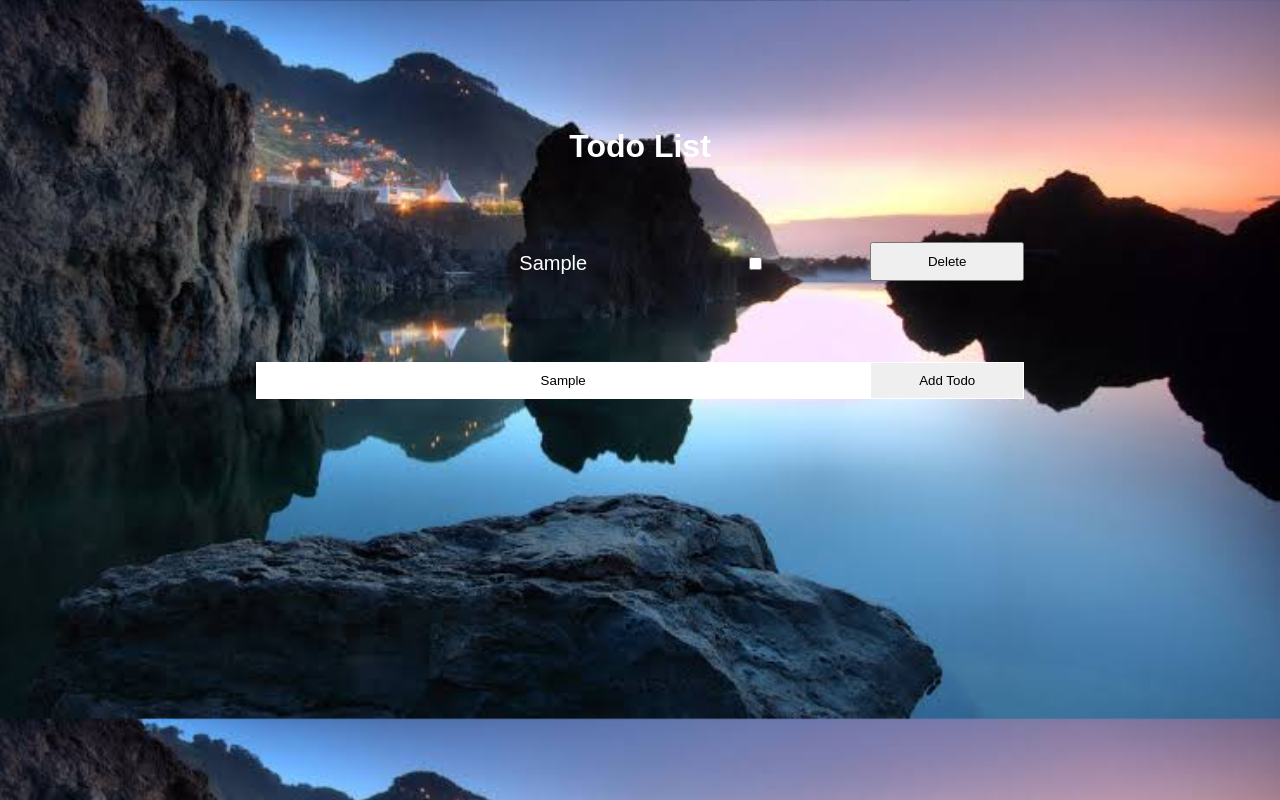
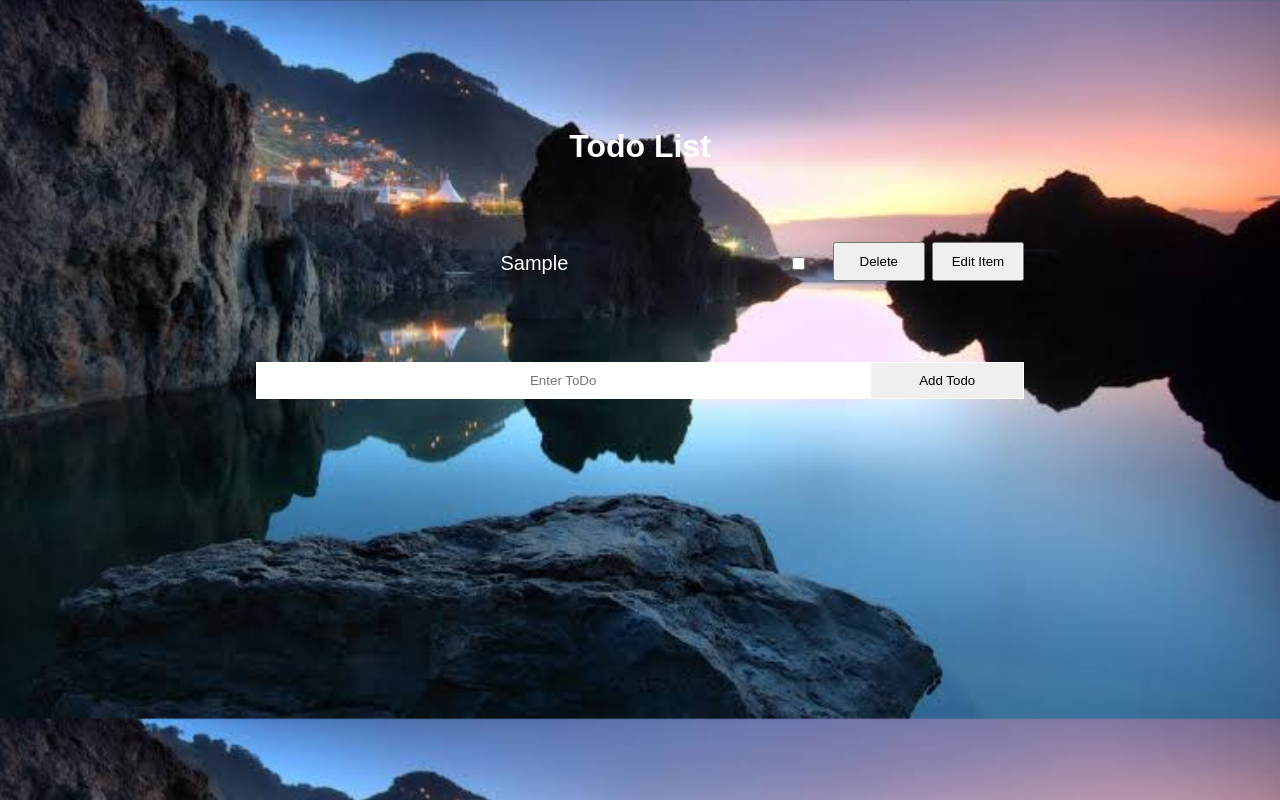
Before and after one commit to ShehabGamal/to-do-list, a React (Create React App) app: page / in a window 1280 px wide. Both pictures are taken after typing "Sample" into the empty fields and a click on the input "Add Todo". Built offline with nearby package versions, Linux system fonts and the light colour scheme.

Commit message:
Fixed Two Bugs of submiting white space & erase content in input after submit

```diff
--- a/src/Components/AddItem/AddItem.js
+++ b/src/Components/AddItem/AddItem.js
@@ -4,16 +4,20 @@ import "./AddItem.css";
 class AddItem extends Component {
   handleSubmit = (e) => {
     e.preventDefault();
-    if (e.target.ToDo.value !== "") {
+    let ayhaga = false;
+    var letterNumber = /^[^\s]+(\s+[^\s]+)*$/;
+    ayhaga = e.target.ToDo.value.match(letterNumber) ? true : false;
+    if (ayhaga) {
       this.props.addItem({ ToDo: e.target.ToDo.value });
     }
+    document.getElementById("ToDo").value = "";
   };
   render() {
     return (
       <div>
         <form onSubmit={this.handleSubmit}>
-          <input type="text" placeholder="Enter ToDo" id="ToDo" />
-          <input type="submit" value="Add Todo" />
+          <input type="text" placeholder="Enter ToDo" id="ToDo" required />
+          <input type="submit" id="ToDo2" value="Add Todo" />
         </form>
       </div>
     );
--- a/src/Components/Items/Items.js
+++ b/src/Components/Items/Items.js
@@ -2,7 +2,7 @@ import React from "react";
 import "./Items.css";
 import Button from "../Button/index.jsx";
 const Items = (props) => {
-  const { items, deleteItem, setUpdate, markAsComplete } = props;
+  const { items, deleteItem, markAsComplete } = props;
   const ListItems = items.map((item) => {
     return (
       <div key={item.id}>
@@ -12,9 +12,6 @@ const Items = (props) => {
           style={{ textDecoration: item.isComplete && "line-through" }}
           id={item.id}
           value={item.ToDo}
-          onChange={(e) => {
-            setUpdate(e.target.value, item.id);
-          }}
         />
         <input
           type="checkbox"
@@ -23,6 +20,9 @@ const Items = (props) => {
           }}
           className="check"
         />
+        <button type="button" value="Edit" className="Edit2">
+          Edit Item
+        </button>
         <Button
           type="button"
           onClick={() => deleteItem(item.id)}
@@ -33,6 +33,7 @@ const Items = (props) => {
       </div>
     );
   });
+
   return (
     <div className="ListItems">
       <div>{ListItems}</div>
--- a/src/index.css
+++ b/src/index.css
@@ -1,63 +1,66 @@
-*{
-  box-sizing:border-box;
+* {
+  box-sizing: border-box;
 }
-body{
-  margin:0;
-  padding:0;
-  font-family:sans-serif;
+body {
+  margin: 0;
+  padding: 0;
+  font-family: sans-serif;
   background-image: url("../src/image1.jpg");
   background-size: 100%;
-  color:#fff;
-
+  color: #fff;
 }
-.center{
-  text-align:center;
+.center {
+  text-align: center;
 }
-.App{
-  width:60%;
-  margin:10% auto;
+.App {
+  width: 60%;
+  margin: 10% auto;
 }
-.ListItems{
-  width:100%;
-  text-align:center;
-  margin:10% auto;
-  color:#fff;
+.ListItems {
+  width: 100%;
+  text-align: center;
+  margin: 10% auto;
+  color: #fff;
 }
 
 .Edit {
-  display:inline-block;
-  text-align:center;
-  padding:10px;
-  font-size:20px;
-  width:50%;
-  background:transparent;
-  color:#fff;
+  display: inline-block;
+  text-align: center;
+  padding: 10px;
+  font-size: 20px;
+  width: 66%;
+  background: transparent;
+  color: #fff;
   border: 0;
 }
-form input{
-  margin:0,auto;
-  padding:10px;
-  border:0.5px solid #fff;
-  color:black;
-  cursor:pointer;
-
+form input {
+  margin: 0, auto;
+  padding: 10px;
+  border: 0.5px solid #fff;
+  color: black;
+  cursor: pointer;
 }
-form input[type=text]{
-  width:80%;
-  text-align:center;
-
+#ToDo {
+  width: 80%;
+  text-align: center;
 }
-form input[type=submit]{
-  width:20%;
-
+#ToDo2 {
+  width: 20%;
 }
 
-.delete{
-padding:10px;
-margin:0,auto;
-float:right;
-width:20%;
+.delete {
+  padding: 10px;
+  margin: 0, auto;
+  float: right;
+  width: 12%;
 }
-.Edit:focus{
-  outline:none;
+.Edit:focus {
+  outline: none;
 }
+.Edit2 {
+  padding: 10px;
+  margin: 0, auto;
+  margin-left: 7px;
+  width: 12%;
+  float: right;
+}
```
